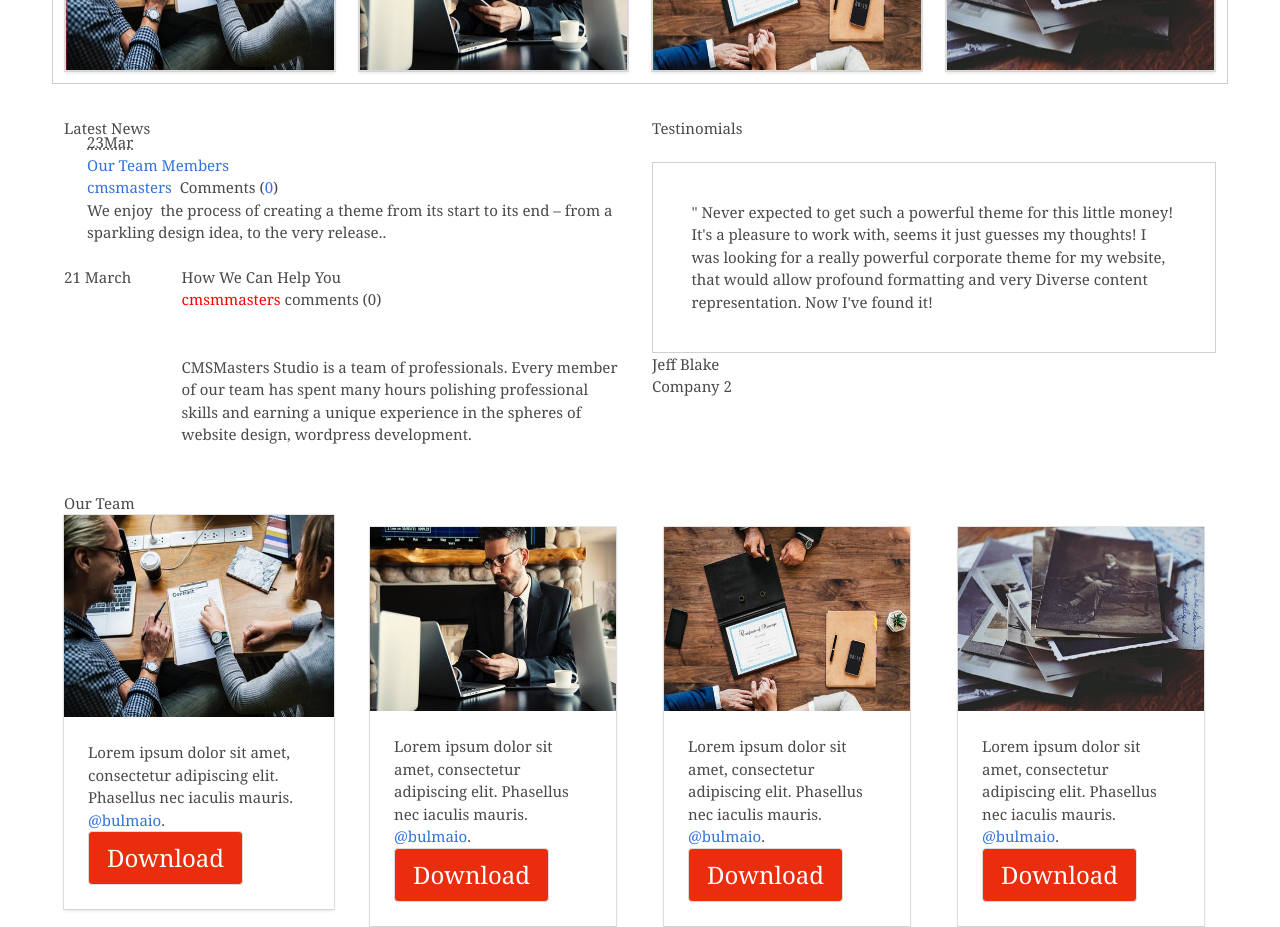
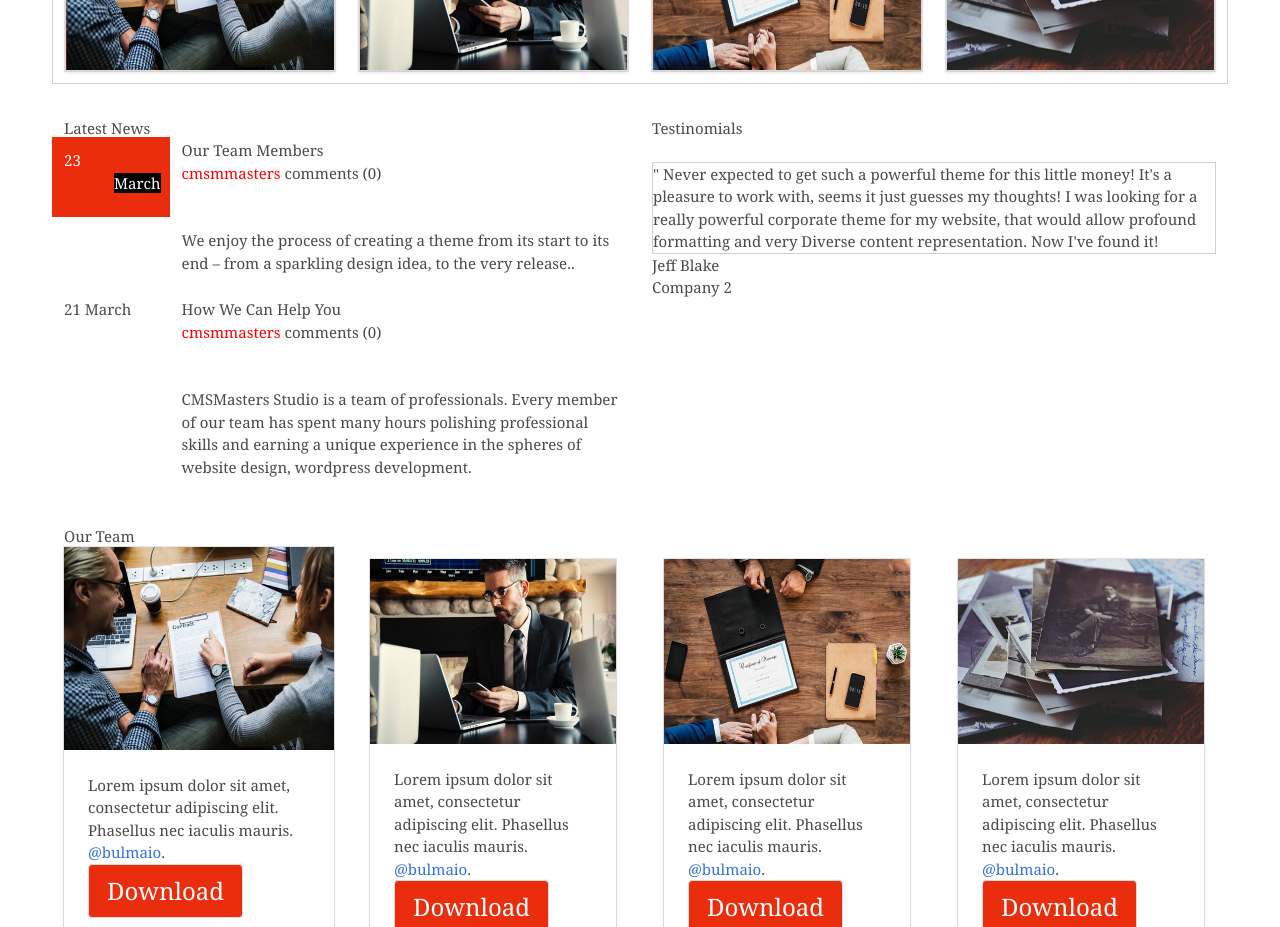
Before and after one commit to AyyanNiazi/Law-Bussiness, a React (Create React App) app: page / in a window 1280 px wide. Shown: the part 1280-2207 px from the top of the page. Built offline with nearby package versions, Linux system fonts and the light colour scheme.

Commit message:
header fixed

```diff
--- a/src/component/header.css
+++ b/src/component/header.css
@@ -131,9 +131,8 @@ section.sec-1 h2 {
 	color: white;
 }
 .inside-date{
-	/* bottom:	0px; */
-	/* margin-top: 20px; */
-	height: 20px;
+	margin: 50px;
+	height: 80px;
 	width: 1px;
 	background-color: black;
 	color: white;
@@ -170,18 +169,8 @@ section.sec-1 h2 {
     border: 1px solid rgb(211, 207, 207);
 }
 
-.testinomials blockquote{
+.testinomials p{
     margin: 3vw;
-}
- blockquote:before {
-	position: absolute;
-	top: 21px;
-	left: 0;
-	content: '\201C';
-}
-.post_inner {
-	position: relative;
-	padding: 4px 0 10px 35px;
 }
 /* Slider */
 /* -------------------------------------------------------- reset */
--- a/src/component/home.js
+++ b/src/component/home.js
@@ -192,22 +192,13 @@ class Home extends Component {
                                 <h3>Latest News</h3>
 
                                 <div class='columns '>
-                                <article class="one_first post-5707 post type-post status-publish format-standard hentry category-uncategorized"><div class="post_inner">
-<abbr class="published post-date updated" title="March 23, 2014"><span class="cmsms_post_day">23</span><span class="cmsms_post_month">Mar</span></abbr>
-		<div class="cmsms_timeline_inner_wrap cmsms_animated"><div class="cmsms_timeline_inner"><h4 class="entry-title"><a href="http://lawbusiness.cmsmasters.net/our-team-members/" title="Our Team Members">Our Team Members</a></h4><div class="meta_wrap"> <span class="vcard author"><span class="fn"><a href="http://lawbusiness.cmsmasters.net/author/backdoor/" title="cmsmasters">cmsmasters</a></span></span>&nbsp;&nbsp;Comments (<a class="post_comments" href="http://lawbusiness.cmsmasters.net/our-team-members/#respond" title="Comments Our Team Members">0</a>)</div><div class="entry-content">
-We enjoy&nbsp; the process of creating a theme from its start to its end – from a sparkling design idea, to the very release..</div>
-<div class="cl"></div>
-</div>
-</div>
-</div>
-</article>
-                                    {/* <div class='column date' > 23 <span class='inside-date'>  March  </span></div>
+                                    <div class='column date' > 23 <span class='inside-date'>  March  </span></div>
 
                                     <div class='column is-four-fifths' > <h3>Our Team Members</h3>
                                         <p> <spnan style={{ color: 'red' }} > cmsmmasters </spnan> comments (0)</p>
                                         <br /><br />
                                         <p style={{ color: 'rgb(156, 154, 154);' }} > We enjoy  the process of creating a theme from its start to its end – from a sparkling design idea, to the very release..</p>
-                                    </div> */}
+                                    </div>
                                 </div>
                                 <div class='columns'>
                                     <div class='column' > 21 March </div>
--- a/src/component/map.js
+++ b/src/component/map.js
@@ -24,7 +24,7 @@ class Map extends Component {
           <AnyReactComponent
             lat={59.955413}
             lng={30.337844}
-            text="My Marker"
+            text="Law Bussiness"
           />
         </GoogleMapReact>
       </div>
```
